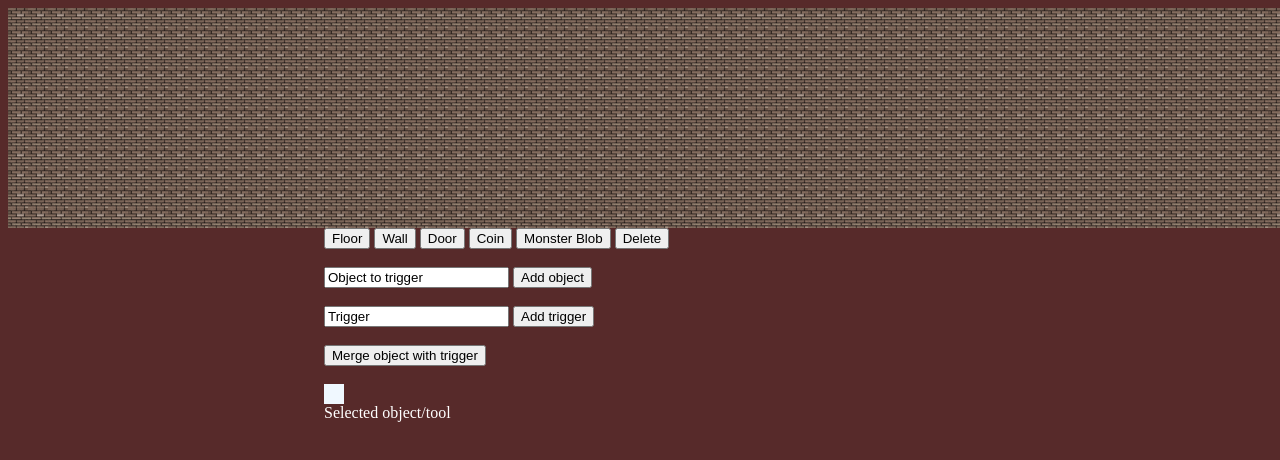
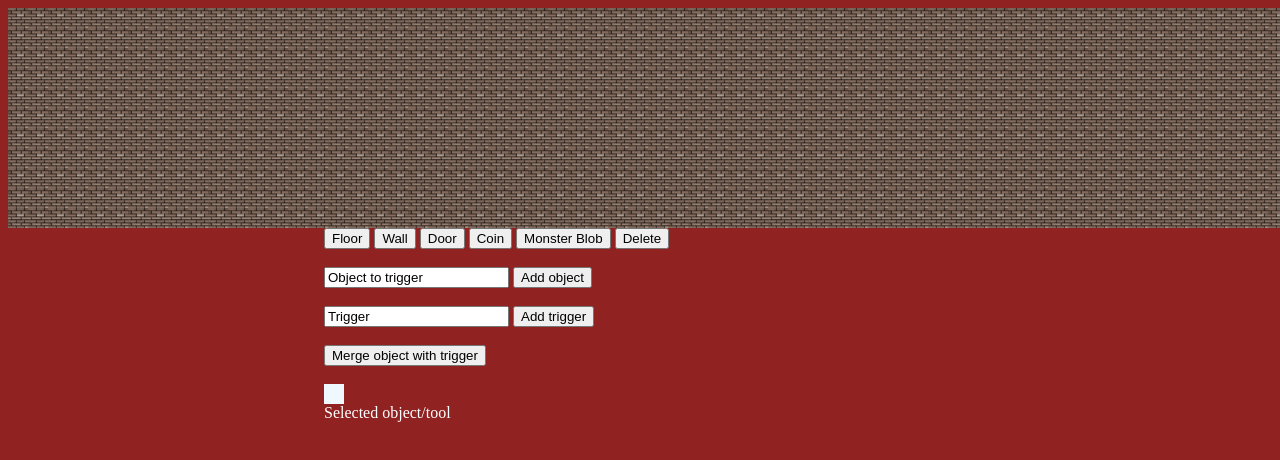
Before and after one commit to micke232/Mapeditot, a plain HTML site: page index.html in a window 1280 px wide. Shown: the top 460 px of the page. Drawn offline with Linux system fonts and the light colour scheme.

Commit message:
Staging a conflict

```diff
--- a/css/style.css
+++ b/css/style.css
@@ -53,7 +53,7 @@
 }
 
 body {
-    background-color: #572a2a;
+    background-color: rgb(144, 34, 34);
     color: white;
 }
 .controlpanel {
```
